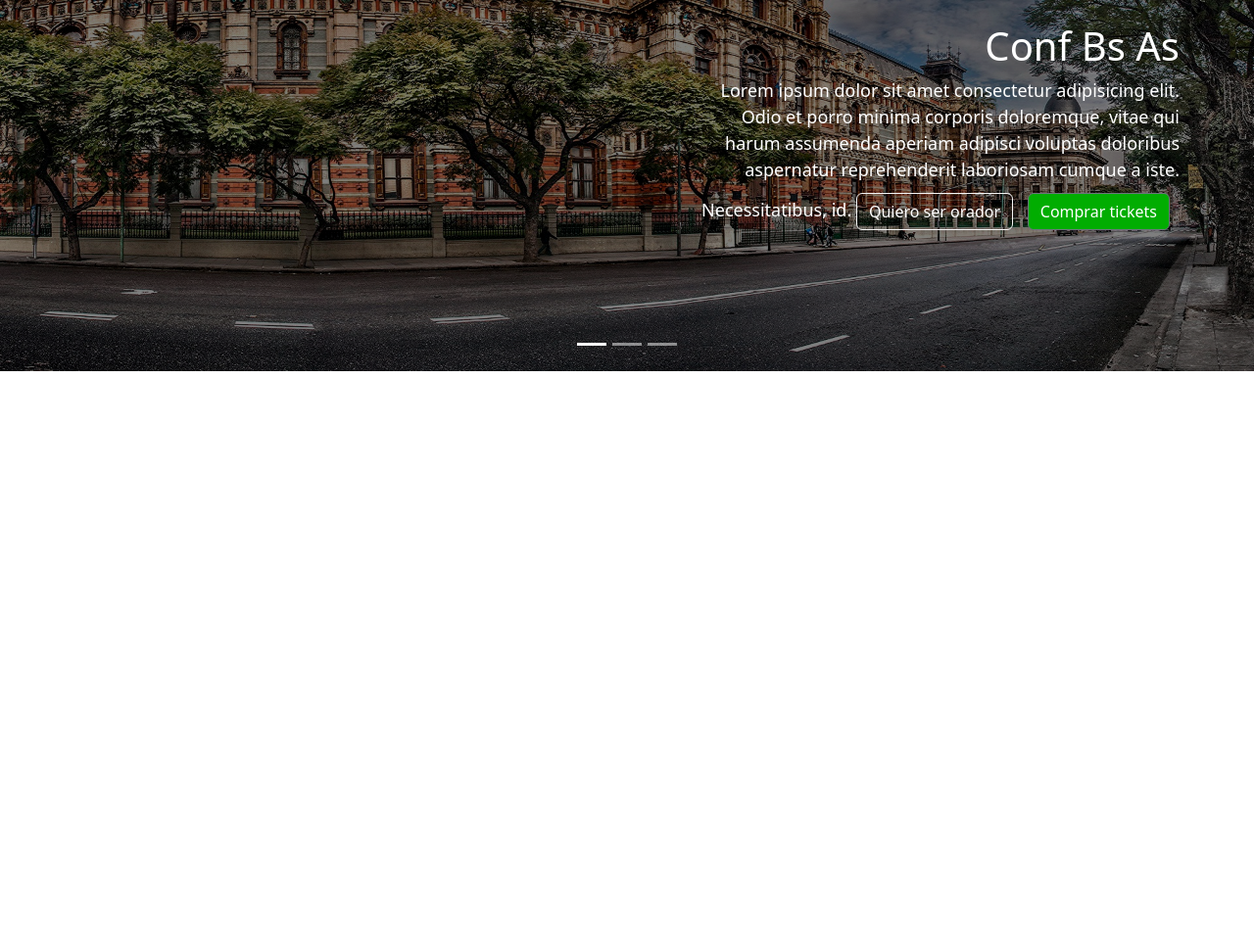
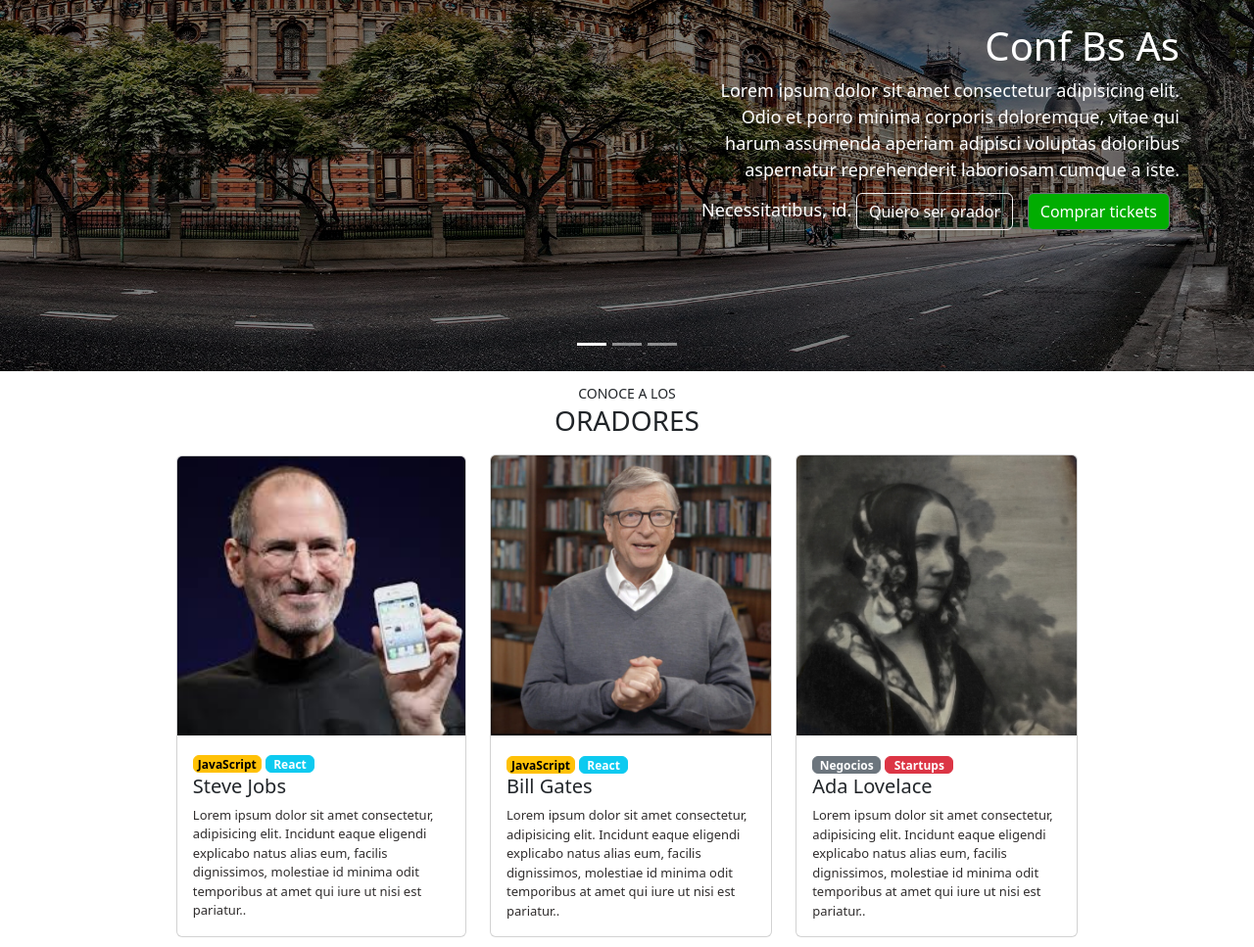
Before and after one commit to sanyojoa/TrabajoIntegradorJB, a plain HTML site: page index.html in a window 1280 px wide. Shown: the part 285-1252 px from the top of the page at 98% size. Before the commit the page ends 800 px from the top, so only its background shows below. Drawn offline with nearby package versions, Linux system fonts and the light colour scheme.

Commit message:
section - oradores estilos - botones

```diff
--- a/index.html
+++ b/index.html
@@ -37,7 +37,7 @@
     </header>
 
     <main>
-        <section>
+        <section class="carousel">
             <div id="carouselExampleIndicators" class="carousel slide">
                 <div class="carousel-indicators">
                     <button type="button" data-bs-target="#carouselExampleIndicators" data-bs-slide-to="0"
@@ -50,7 +50,8 @@
                 <div class="carousel-inner">
                     <div class="carousel-item active">
                         <img src="src/imagenes_integrador_front/ba1 - copia.jpg" class="d-block w-100" alt="img1">
-                        <div class="carousel-caption"><h1>Conf Bs As</h1> Lorem ipsum dolor sit amet consectetur adipisicing
+                        <div class="carousel-caption">
+                            <h1>Conf Bs As</h1> Lorem ipsum dolor sit amet consectetur adipisicing
                             elit. Odio et porro minima corporis doloremque, vitae qui harum assumenda aperiam adipisci
                             voluptas doloribus aspernatur reprehenderit laboriosam cumque a iste. Necessitatibus, id.
                             <button type="button" class="btn btn-outline-secondary">Quiero ser orador</button>
@@ -59,7 +60,8 @@
                     </div>
                     <div class="carousel-item">
                         <img src="src/imagenes_integrador_front/ba2 - copia.jpg" class="d-block w-100" alt="img2">
-                        <div class="carousel-caption"><h1>Conf Bs As</h1> Lorem ipsum dolor sit amet consectetur adipisicing
+                        <div class="carousel-caption">
+                            <h1>Conf Bs As</h1> Lorem ipsum dolor sit amet consectetur adipisicing
                             elit. Odio et porro minima corporis doloremque, vitae qui harum assumenda aperiam adipisci
                             voluptas doloribus aspernatur reprehenderit laboriosam cumque a iste. Necessitatibus, id.
                             <button type="button" class="btn btn-outline-secondary">Quiero ser orador</button>
@@ -68,7 +70,8 @@
                     </div>
                     <div class="carousel-item">
                         <img src="src/imagenes_integrador_front/ba3 - copia.jpg" class="d-block w-100" alt="img3">
-                        <div class="carousel-caption"><h1>Conf Bs As</h1> Lorem ipsum dolor sit amet consectetur adipisicing
+                        <div class="carousel-caption">
+                            <h1>Conf Bs As</h1> Lorem ipsum dolor sit amet consectetur adipisicing
                             elit. Odio et porro minima corporis doloremque, vitae qui harum assumenda aperiam adipisci
                             voluptas doloribus aspernatur reprehenderit laboriosam cumque a iste. Necessitatibus, id.
                             <button type="button" class="btn btn-outline-secondary">Quiero ser orador</button>
@@ -89,6 +92,46 @@
 
             </div>
         </section>
+
+        <section class="oradores">
+            <div>
+                <span>CONOCE A LOS</span>
+                <h3>ORADORES</h3>
+            </div>
+            <div class="card" style="width: 18.5rem;">
+                <img src="src/imagenes_integrador_front/steve.jpg" class="card-img-top" alt="...">
+                <div class="card-body">
+                    <button type="button" class="btn btn-warning"><b>JavaScript</b></button>
+                    <button type="button" class="btn btn-info"><b>React</b></button>
+                    <h5 class="card-title">Steve Jobs</h5>
+                    <p class="card-text">Lorem ipsum dolor sit amet consectetur, adipisicing elit. Incidunt eaque
+                        eligendi explicabo natus alias eum, facilis dignissimos, molestiae id minima odit temporibus at
+                        amet qui iure ut nisi est pariatur..</p>
+                </div>
+            </div>
+            <div class="card" style="width: 18rem;">
+                <img src="src/imagenes_integrador_front/bill.jpg" class="card-img-top" alt="...">
+                <div class="card-body">
+                    <button type="button" class="btn btn-warning"><b>JavaScript</b></button>
+                    <button type="button" class="btn btn-info"><b>React</b></button>
+                    <h5 class="card-title">Bill Gates</h5>
+                    <p class="card-text">Lorem ipsum dolor sit amet consectetur, adipisicing elit. Incidunt eaque
+                        eligendi explicabo natus alias eum, facilis dignissimos, molestiae id minima odit temporibus at
+                        amet qui iure ut nisi est pariatur..</p>
+                </div>
+            </div>
+            <div class="card" style="width: 18rem;">
+                <img src="src/imagenes_integrador_front/ada.jpeg" class="card-img-top" alt="...">
+                <div class="card-body">
+                    <button type="button" class="btn btn-secondary"><b>Negocios</b></button>
+                    <button type="button" class="btn btn-danger"><b>Startups</b></button>
+                    <h5 class="card-title">Ada Lovelace</h5>
+                    <p class="card-text">Lorem ipsum dolor sit amet consectetur, adipisicing elit. Incidunt eaque
+                        eligendi explicabo natus alias eum, facilis dignissimos, molestiae id minima odit temporibus at
+                        amet qui iure ut nisi est pariatur..</p>
+                </div>
+            </div>
+        </section>
     </main>
 
 
--- a/style.css
+++ b/style.css
@@ -4,8 +4,8 @@
     box-sizing: border-box;
 }
 
-
-h4{
+/* HEADER - NAVBAR */
+.navbar-brand h4{
     color: white;
 }
 header{
@@ -40,7 +40,7 @@ header{
     margin-left: 35px ;
 }
 
-/* MAIN */
+/* MAIN - CAROUSEL */
 .carousel-inner div img{
     filter: brightness(50%);
 }
@@ -61,14 +61,48 @@ header{
     margin-bottom: 400px;
 }
 
-.btn-secondary{
+.carousel-caption .btn-secondary{
     margin: 10px;
     background: rgb(1, 173, 1);
 }
-.btn-secondary:hover{
+.carousel-caption .btn-secondary:hover{
     background-color: green;
 }
 .btn-outline-secondary{
     color: white;
     border-color: whitesmoke;
 }
+
+
+/* MAIN - ORADORES */
+
+.oradores{
+    margin-top: 10px;
+    text-align: center;
+}
+.oradores span{
+    font-size: 14px;
+}
+
+.card{
+    display: inline-table;
+    margin: 10px;
+    text-align: left;
+}
+.card-text{
+    font-size: 13px;
+    color: rgb(48, 45, 45);
+}
+
+.card-body button{
+    padding: 0;
+    margin: 0;
+    width: 70px;
+    height: 18px;
+    font-size: 12px;
+}
+.card-body .btn-info{
+ margin: 0;
+ width: 50px;
+ color: white;
+}
```
Also changed, not shown: src/imagenes_integrador_front/ba2.jpg (deleted), src/imagenes_integrador_front/ba3.jpg (deleted), 1 other file.
